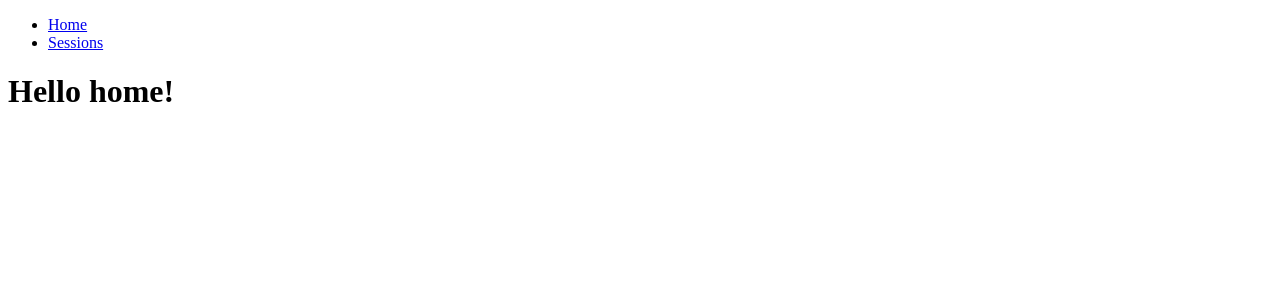
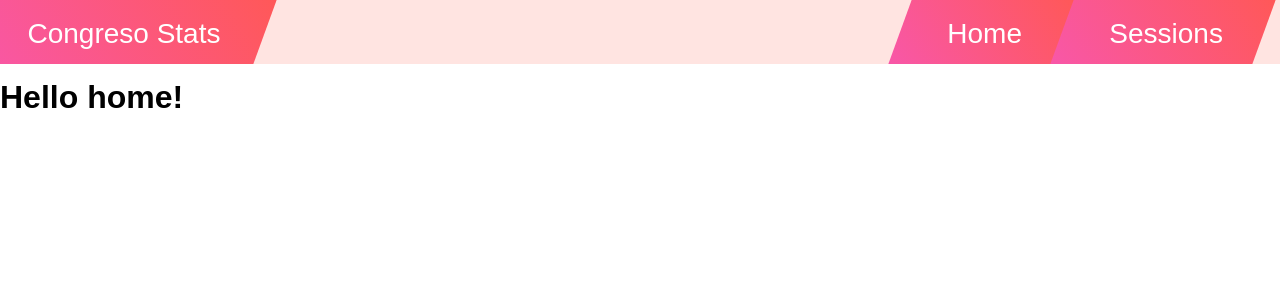
Before and after one commit to ampmangu/Congreso-stats, a React app: page / in a window 1280 px wide. Shown: the top 300 px of the page. Built offline with nearby package versions, Linux system fonts and the light colour scheme; no server answers.

Commit message:
FEAT-002: added base navbar

```diff
--- a/package.json
+++ b/package.json
@@ -47,6 +47,7 @@
   "dependencies": {
     "axios": "^0.21.1",
     "react": "^17.0.2",
+    "react-bootstrap": "^1.6.1",
     "react-dom": "^17.0.2",
     "react-router-dom": "^5.2.0"
   }
--- a/src/App.tsx
+++ b/src/App.tsx
@@ -1,32 +1,26 @@
 import React from 'react';
-import { Link, Route, Switch } from 'react-router-dom';
+import { Route, Switch } from 'react-router-dom';
 import Home from './components/Home';
 import ListOfSessions from './components/ListOfSessions';
 import Session from './components/Session';
+import Navigation from './components/navigation/Navigation';
 
 const App: React.FC<{}> = () => (
-  <div>
-    <nav>
-      <ul>
-        <li>
-          <Link to="/">Home</Link>
-        </li>
-        <li>
-          <Link to="/sessions">Sessions</Link>
-        </li>
-      </ul>
-    </nav>
+  <div className="App">
+    <header>
+      <Navigation />
+    </header>
+    <main>
       <Switch>
-      <Route exact path="/sessions/:id" component={Session} />
-
+        <Route path="/sessions/:id" component={Session} />
         <Route path="/sessions">
           <ListOfSessions />
         </Route>
         <Route exact path="/">
           <Home />
         </Route>
-
       </Switch>
+    </main>
   </div>
 );
 
--- a/src/components/ListOfSessions.tsx
+++ b/src/components/ListOfSessions.tsx
@@ -4,7 +4,7 @@ import httpClient from './service/httpClient';
 
 const ListOfSessions = () => {
   const [selectValue, setSelect] = useState(''); // initialize state
-  const [chosenDate, setDate] = useState('');
+  const [, setDate] = useState('');
   const [listVotes, setVotes] = useState([]);
   const {
     data,
@@ -48,8 +48,8 @@ const ListOfSessions = () => {
         && (
         <div>
           <ul>
-            {listVotes.map((element: any, index) => (
-              <li key={index} value={element.id}>
+            {listVotes.map((element: any) => (
+              <li key={element.id} value={element.id}>
                 <Link to={`/sessions/${element.id}`}>{element.title}</Link>
               </li>
             ))}
--- a/src/components/Session.tsx
+++ b/src/components/Session.tsx
@@ -16,8 +16,8 @@ const Session = () => {
 
             <p>{data.title}</p>
             <p>{data.date}</p>
-            {Object.entries(data.values).map((value:any[], index) => (
-              <p key={index}>
+            {Object.entries(data.values).map((value:any[]) => (
+              <p key={value[0]}>
                 {value[0]}
                 :
                 {value[1].join('-')}
--- /dev/null
+++ b/src/components/navigation/Gradient.tsx
@@ -0,0 +1,11 @@
+import React from 'react';
+
+export default function Gradient({ tagToRender }: any) {
+  return (
+    <span className="gradient skew">
+      <h1 className="logo un-skew">
+        {tagToRender}
+      </h1>
+    </span>
+  );
+}
--- /dev/null
+++ b/src/components/navigation/Navigation.tsx
@@ -0,0 +1,26 @@
+import React from 'react';
+import '../../styles/navbar.scss';
+import { Container, Nav, Navbar } from 'react-bootstrap';
+import { Link } from 'react-router-dom';
+import Gradient from './Gradient';
+
+export default function Navigation() {
+  return (
+    <>
+      <Navbar id="my-nav" collapseOnSelect fixed="top" expand="sm" bg="dark" variant="dark">
+        <Container>
+          <div className="nav left">
+            <Gradient tagToRender={(<a href="/">Congreso Stats</a>)} />
+            <Navbar.Toggle aria-controls="responsive-navbar-nav" />
+            <Navbar.Collapse id="responsive-navbar-bar">
+              <Nav>
+                <Gradient tagToRender={(<Link className="home-link" to="/">Home</Link>)} />
+                <Gradient tagToRender={(<Link className="sessions-link" to="/sessions">Sessions</Link>)} />
+              </Nav>
+            </Navbar.Collapse>
+          </div>
+        </Container>
+      </Navbar>
+    </>
+  );
+}
--- a/src/components/service/IVote.ts
+++ b/src/components/service/IVote.ts
@@ -1,4 +1,4 @@
-export default interface IVote {
+export interface IVote {
   id: string;
   date: string;
   title: string;
--- a/src/components/service/httpClient.ts
+++ b/src/components/service/httpClient.ts
@@ -13,8 +13,7 @@ const useFetch = (url: string) => {
         mode: 'cors',
         headers: { 'Content-Type': 'application/json' },
       });
-      const results = await response.json();
-      const item = results;
+      const item = await response.json();
       setData(item);
       setLoading(false);
     };
@@ -31,8 +30,7 @@ const doFetch = async (url: string) => {
     mode: 'cors',
     headers: { 'Content-Type': 'application/json' },
   });
-  const voteList = await response.json();
-  return voteList;
+  return response.json();
 };
 export default {
   urlBase,
--- /dev/null
+++ b/src/styles/navbar.scss
@@ -0,0 +1,258 @@
+$color-primary: #f857a8;
+$color-secondary: #ff5858;
+$color-neutral-lt: #fff;
+$color-neutral-med: #ddd;
+$color-neutral-dk: #444;
+$a-tags: "a, a:active, a:hover, a:visited";
+$a-tags-no-hov: "a:link, a:visited, a:active";
+$headings-font: "Saira Semi Condensed", sans-serif;
+$shadow: 0px 3px 10px rgba(0, 0, 0, 0.1);
+
+@mixin main-gradient {
+  background: $color-primary;
+  background: -webkit-linear-gradient(45deg, $color-primary, $color-secondary);
+  background: linear-gradient(45deg, $color-primary, $color-secondary);
+}
+
+@mixin shadow-box {
+  background-color: $color-neutral-lt;
+  box-shadow: $shadow;
+}
+
+@mixin skew {
+  transform: skew(-20deg);
+}
+
+@mixin unskew {
+  transform: skew(20deg);
+}
+
+/*-------------Reset-------------*/
+button {
+  background: none;
+  box-shadow: none;
+  border: none;
+  cursor: pointer;
+}
+
+button:focus,
+input:focus {
+  outline: 0;
+}
+
+html {
+  scroll-behavior: smooth;
+}
+
+/*-------------Layout-------------*/
+body {
+  line-height: 1.5em;
+  padding: 0;
+  margin: 0;
+}
+
+section {
+  height: 100vh;
+}
+
+#home {
+  background-color: #ddd;
+}
+
+#about {
+  background-color: #aaa;
+}
+
+#work {
+  background-color: #888;
+}
+
+#contact {
+  background-color: #666;
+}
+
+/*-------------Helpers-------------*/
+.skew {
+  @include skew;
+}
+
+.un-skew {
+  @include unskew;
+}
+
+/*-------------Nav-------------*/
+#nav-wrapper {
+  overflow: hidden;
+  width: 100%;
+  margin: 0 auto;
+  position: fixed;
+  top: 0;
+  left: 0;
+  z-index: 100;
+}
+
+#nav {
+  @include shadow-box;
+  display: flex;
+  flex-direction: column;
+  font-family: $headings-font;
+  height: 4em;
+  overflow: hidden;
+
+  &.nav-visible {
+    height: 100%;
+    overflow: auto;
+  }
+}
+
+.nav {
+  display: flex;
+  height: 4em;
+  line-height: 4em;
+  flex-grow: 1;
+}
+
+.nav-link,
+.logo {
+  padding: 0 1em;
+}
+
+span.gradient {
+  @include main-gradient;
+  padding: 0 1em;
+  position: relative;
+  right: 1em;
+  margin-right: auto;
+
+  &:hover {
+    animation-name: logo-hover;
+    animation-duration: 0.3s;
+    animation-fill-mode: forwards;
+    animation-timing-function: cubic-bezier(0.17, 0.57, 0.31, 0.85);
+  }
+}
+
+h1.logo {
+  font-weight: 300;
+  font-size: 1.75em;
+  line-height: 0.75em;
+  color: $color-neutral-lt;
+}
+
+h1.logo #{$a-tags} {
+  text-decoration: none;
+  color: $color-neutral-lt;
+}
+
+.nav-link {
+  text-transform: uppercase;
+  text-align: center;
+  border-top: 0.5px solid $color-neutral-med;
+}
+
+#{$a-tags-no-hov} {
+  text-decoration: none;
+  color: $color-primary;
+}
+
+a:hover {
+  text-decoration: underline;
+}
+
+.right {
+  display: flex;
+  flex-direction: column;
+  height: 100%;
+}
+
+.btn-nav {
+  color: $color-primary;
+  padding-left: 2em;
+  padding-right: 2em;
+}
+
+@media (min-width: 800px) {
+  #nav-wrapper {
+    overflow: hidden;
+  }
+
+  #nav {
+    overflow: hidden;
+    flex-direction: row;
+  }
+
+  .nav-link {
+    border-top: none;
+  }
+
+  .right {
+    overflow: hidden;
+    flex-direction: row;
+    justify-content: flex-end;
+    position: relative;
+    left: 1.5em;
+    height: auto;
+  }
+
+  .btn-nav {
+    display: none;
+  }
+
+  .nav #{$a-tags-no-hov} {
+    &.active {
+      @include main-gradient;
+      color: #fff;
+    }
+  }
+
+  .nav-link-span {
+    @include unskew;
+    display: inline-block;
+  }
+
+  .nav-link {
+    @include skew;
+    color: #777;
+    text-decoration: none;
+
+    &:last-child {
+      padding-right: 3em;
+    }
+  }
+
+  a:hover.nav-link:not(.active) {
+    color: $color-neutral-dk;
+    background: $color-neutral-med;
+    background: linear-gradient(45deg, $color-neutral-lt, #ddd);
+  }
+}
+
+@keyframes logo-hover {
+  20% {
+    padding-right: 0;
+  }
+  100% {
+    padding-right: 5em;
+  }
+}
+#my-nav {
+  background: mistyrose;
+}
+#responsive-navbar-bar {
+  margin-left: auto;
+}
+div {
+  font-family: "Saira Semi Condensed", sans-serif;
+}
+.navbar-nav {
+  display: flex;
+  height: 100%;
+  .home-link {
+    float: left;
+    width: 50%;
+  }
+  .sessions-link {
+    float: left;
+    width: 50%;
+  }
+}
--- a/webpack.config.js
+++ b/webpack.config.js
@@ -24,7 +24,24 @@ module.exports = () => ({
       },
       {
         test: /\.(css|scss)$/,
-        use: ['style-loader', 'css-loader'],
+        exclude: /node_modules/,
+        use: [
+          {
+            loader: 'style-loader',
+          },
+          {
+            loader: 'css-loader',
+            options: {
+              sourceMap: true,
+            },
+          },
+          {
+            loader: 'sass-loader',
+            options: {
+              sourceMap: true,
+            },
+          },
+        ],
       },
       {
         test: /\.(jpg|jpeg|png|gif|mp3|svg)$/,
```
Also changed, not shown: .eslintrc.js, 1 other file (tests, documents, lock files or other folders). Lines whose indentation alone changed are shown as unchanged.
